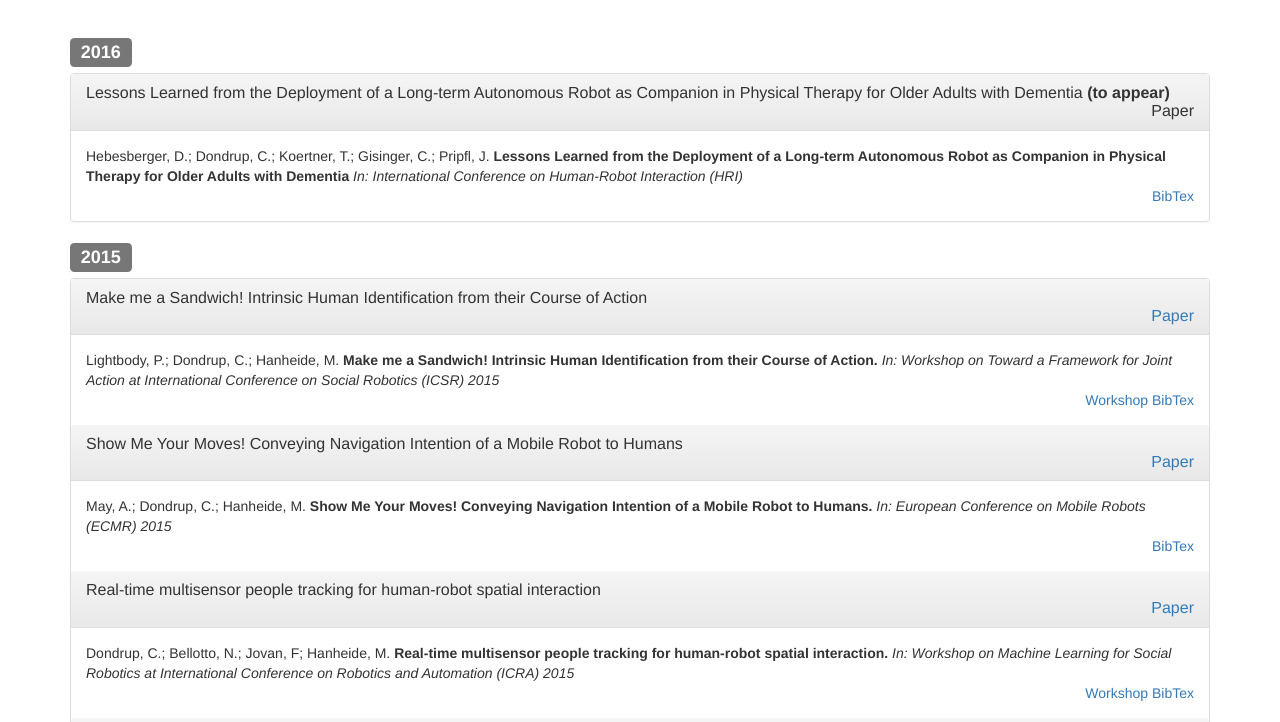
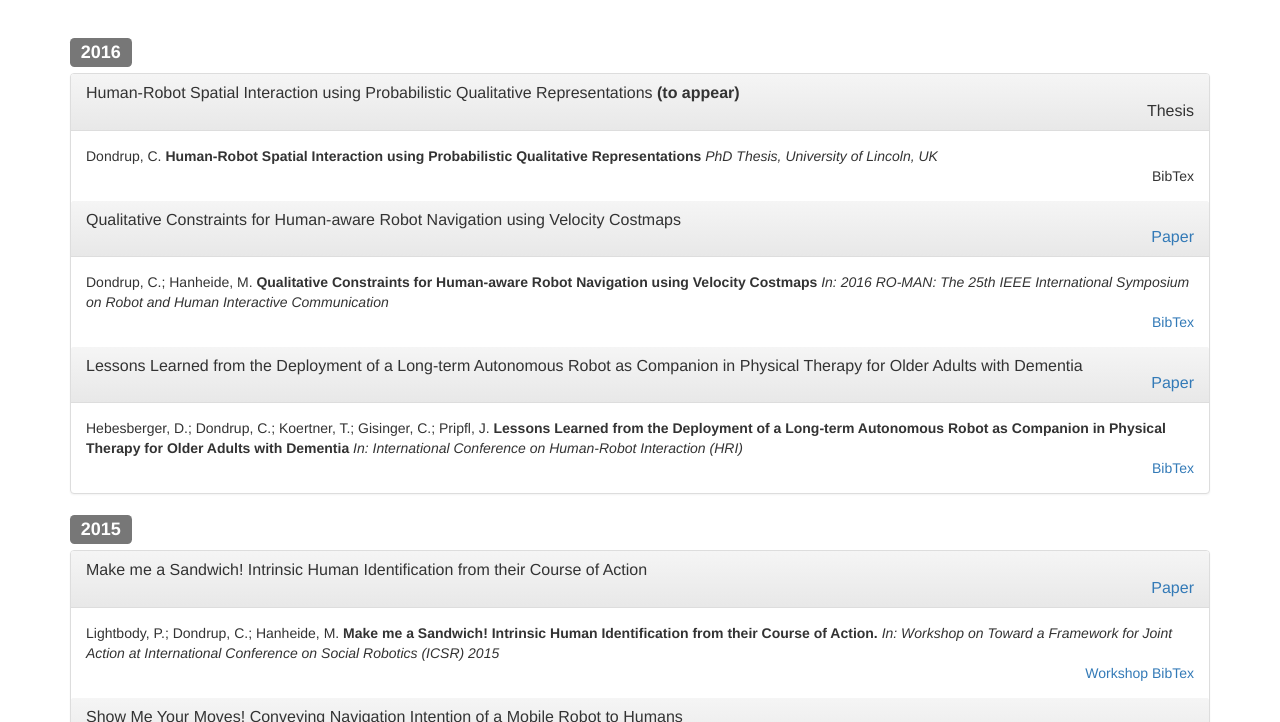
Before and after one commit to LCAS/HRSI_WS15, a plain HTML site: page website/research.html in a window 1280 px wide. Shown: the part 53-775 px from the top of the page. Drawn offline with Linux system fonts and the light colour scheme.

Commit message:
Updating research page

```diff
--- a/website/research.html
+++ b/website/research.html
@@ -42,15 +42,35 @@
 		   <h3><span class="label label-default">2016</span></h3>
 			<div class="panel panel-default">
 			<div class="panel-heading">
-    				<h3 class="panel-title">Lessons Learned from the Deployment of a Long-term Autonomous Robot as Companion in Physical Therapy for Older Adults with Dementia <b>(to appear)</b><div style="text-align: right">Paper</div></h3>
+    				<h3 class="panel-title">Human-Robot Spatial Interaction using Probabilistic Qualitative Representations<b> (to appear)</b><div style="text-align: right">Thesis</div></h3>
   				</div>
   				<div class="panel-body">
-    				 Hebesberger, D.; Dondrup, C.; Koertner, T.; Gisinger, C.; Pripfl, J.
-    				 <b>Lessons Learned from the Deployment of a Long-term Autonomous Robot as Companion in Physical Therapy for Older Adults with Dementia</b>
-    				 <i>In: International Conference on Human-Robot Interaction (HRI)</i>
+    				 Dondrup, C.
+    				 <b>Human-Robot Spatial Interaction using Probabilistic Qualitative Representations</b>
+    				 <i>PhD Thesis, University of Lincoln, UK</i>
     				 <br>
-    				 <div style="text-align: right"><a href="bibtex/hebesberger2016lessons.bib">BibTex</a></div>
+    				 <div style="text-align: right">BibTex</div>
   				</div>
+          <div class="panel-heading">
+            <h3 class="panel-title">Qualitative Constraints for Human-aware Robot Navigation using Velocity Costmaps <div style="text-align: right"><a href="https://doi.org/10.1109/ROMAN.2016.7745177">Paper</a></div></h3>
+          </div>
+          <div class="panel-body">
+             Dondrup, C.; Hanheide, M.
+             <b>Qualitative Constraints for Human-aware Robot Navigation using Velocity Costmaps</b>
+             <i>In: 2016 RO-MAN: The 25th IEEE International Symposium on Robot and Human Interactive Communication</i>
+             <br>
+             <div style="text-align: right"><a href="bibtex/dondrup2016quali.bib">BibTex</a></div>
+          </div>
+          <div class="panel-heading">
+            <h3 class="panel-title">Lessons Learned from the Deployment of a Long-term Autonomous Robot as Companion in Physical Therapy for Older Adults with Dementia<div style="text-align: right"><a href="http://strands.acin.tuwien.ac.at/publications/y3/Hebesberger2016hri.pdf">Paper</a></div></h3>
+          </div>
+          <div class="panel-body">
+             Hebesberger, D.; Dondrup, C.; Koertner, T.; Gisinger, C.; Pripfl, J.
+             <b>Lessons Learned from the Deployment of a Long-term Autonomous Robot as Companion in Physical Therapy for Older Adults with Dementia</b>
+             <i>In: International Conference on Human-Robot Interaction (HRI)</i>
+             <br>
+             <div style="text-align: right"><a href="bibtex/hebesberger2016lessons.bib">BibTex</a></div>
+          </div>
 			</div>
 			<h3><span class="label label-default">2015</span></h3>
 			<div class="panel panel-default">
```
Also changed, not shown: 1 other file.
